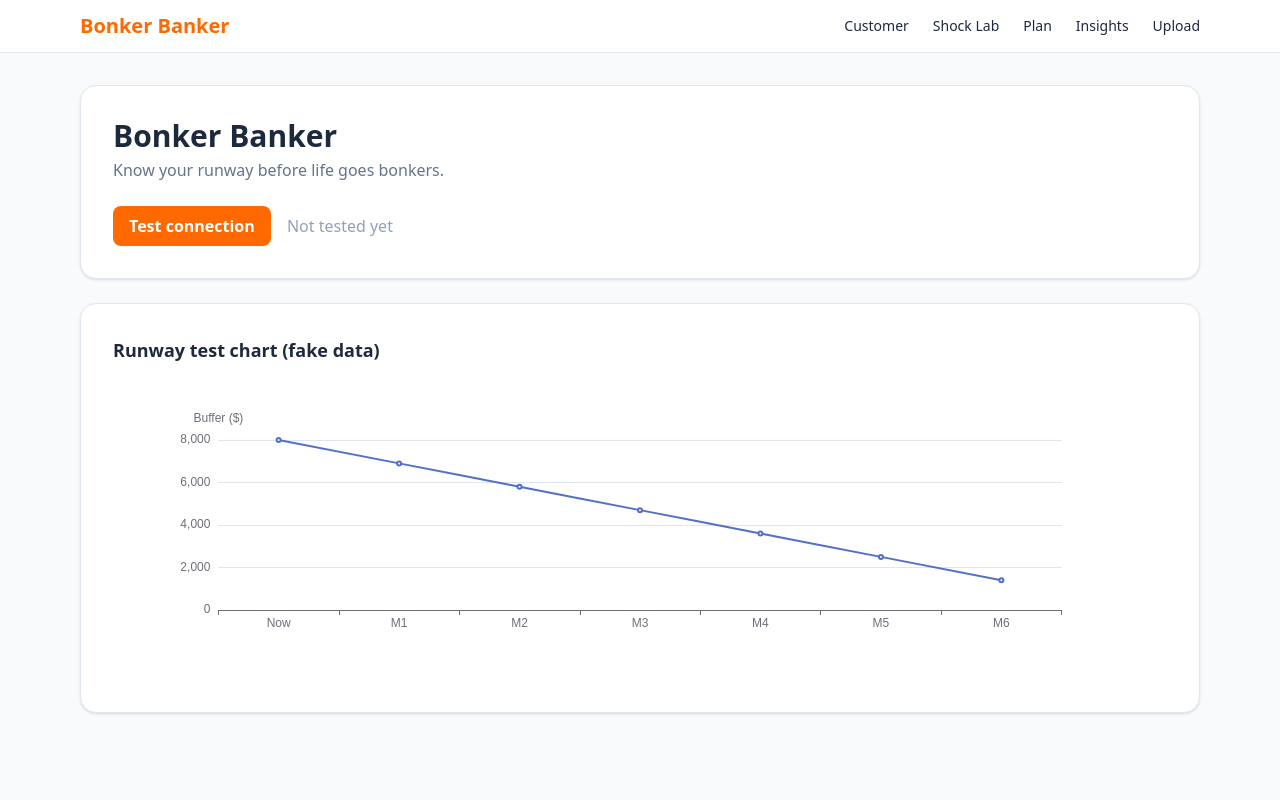
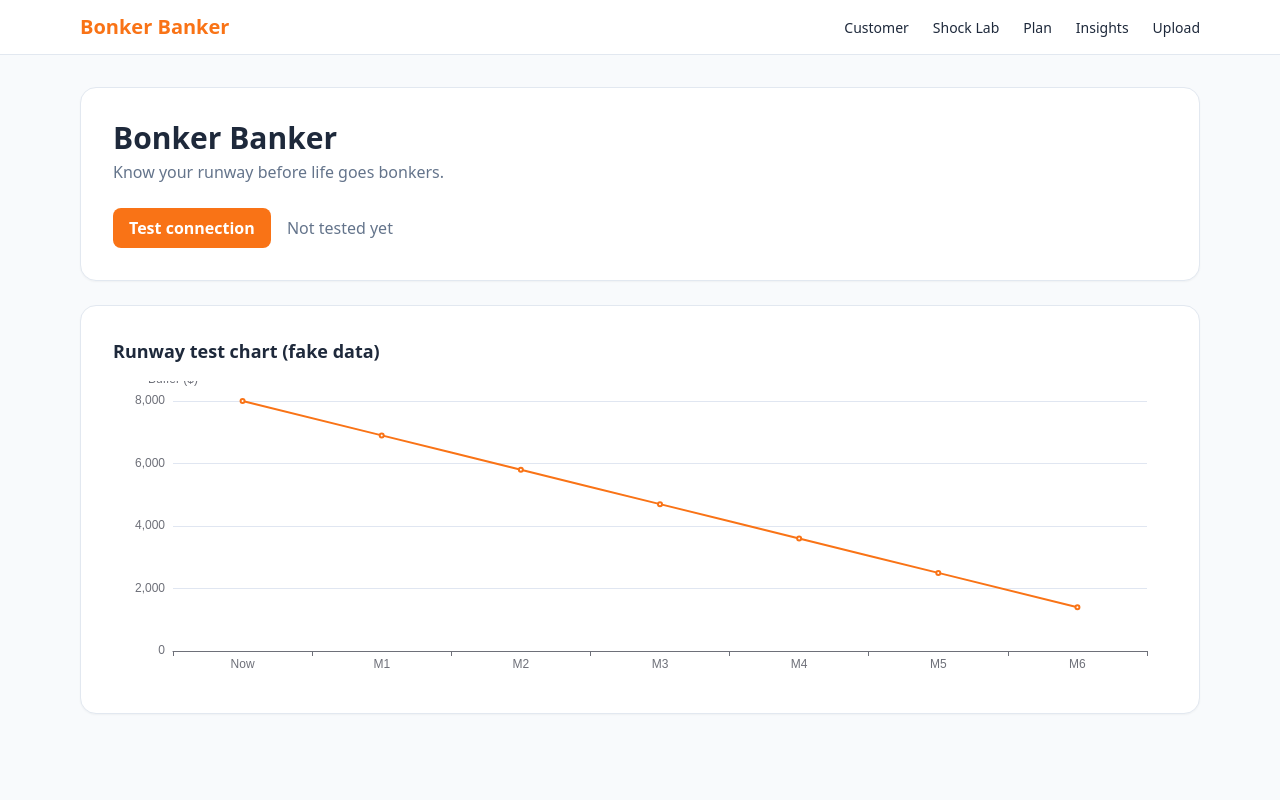
Before and after one commit to ImanuelChatur/bonker-banker, a Flask app: page / in a window 1280 px wide. Run offline with Flask 3, Linux system fonts and the light colour scheme.

Commit message:
refactored

```diff
--- a/backend/app.py
+++ b/backend/app.py
@@ -11,7 +11,7 @@ def create_app():
     # HTMX test: returns a small HTML snippet that gets swapped into the page
     @app.route("/health")
     def health():
-        return '<span class="text-emerald-600 font-semibold">Flask is connected ✓</span>'
+        return '<span class="status-ok">Flask is connected ✓</span>'
 
     return app
 
--- /dev/null
+++ b/backend/static/css/styles.css
@@ -0,0 +1,107 @@
+/* Bonker Banker — shared styles.
+   Tailwind handles one-off layout; reusable pieces and brand colors live here. */
+
+:root {
+  --brand: #f97316;          /* orange */
+  --brand-hover: #ea580c;
+  --ink: #1e293b;
+  --muted: #64748b;
+  --surface: #ffffff;
+  --page: #f8fafc;
+  --border: #e2e8f0;
+  --good: #059669;
+  --warn: #d97706;
+  --bad: #dc2626;
+  --radius: 1rem;
+}
+
+body {
+  background: var(--page);
+  color: var(--ink);
+  font-family: system-ui, -apple-system, "Segoe UI", Roboto, sans-serif;
+}
+
+/* ---------- Nav ---------- */
+.nav {
+  background: var(--surface);
+  border-bottom: 1px solid var(--border);
+}
+.nav-brand {
+  font-size: 1.25rem;
+  font-weight: 700;
+  color: var(--brand);
+}
+.nav-link {
+  font-size: 0.875rem;
+  font-weight: 500;
+  color: var(--ink);
+}
+.nav-link:hover,
+.nav-link.active {
+  color: var(--brand);
+}
+
+/* ---------- Cards ---------- */
+.card {
+  background: var(--surface);
+  border: 1px solid var(--border);
+  border-radius: var(--radius);
+  box-shadow: 0 1px 2px rgb(0 0 0 / 0.04);
+  padding: 2rem;
+}
+.card + .card {
+  margin-top: 1.5rem;
+}
+.card-title {
+  font-size: 1.125rem;
+  font-weight: 600;
+  margin-bottom: 1rem;
+}
+
+/* ---------- Metric tiles (income, bills, buffer, runway) ---------- */
+.metric-label {
+  font-size: 0.8rem;
+  color: var(--muted);
+  text-transform: uppercase;
+  letter-spacing: 0.04em;
+}
+.metric-value {
+  font-size: 1.75rem;
+  font-weight: 700;
+}
+.metric-value.good { color: var(--good); }
+.metric-value.warn { color: var(--warn); }
+.metric-value.bad  { color: var(--bad); }
+
+/* ---------- Buttons ---------- */
+.btn-primary {
+  background: var(--brand);
+  color: #fff;
+  font-weight: 600;
+  padding: 0.5rem 1rem;
+  border-radius: 0.5rem;
+  cursor: pointer;
+  transition: background 0.15s;
+}
+.btn-primary:hover {
+  background: var(--brand-hover);
+}
+
+/* ---------- Text helpers ---------- */
+.text-muted { color: var(--muted); }
+.status-ok  { color: var(--good); font-weight: 600; }
+
+/* ---------- Charts ---------- */
+.chart {
+  height: 300px;
+  width: 100%;
+}
+
+/* ---------- HTMX: fade in swapped content ---------- */
+.htmx-added {
+  opacity: 0;
+}
+.htmx-settling {
+  opacity: 1;
+  transition: opacity 0.2s;
+}
--- /dev/null
+++ b/backend/static/js/charts.js
@@ -0,0 +1,38 @@
+// Bonker Banker — chart helpers (Apache ECharts).
+// Any element like <div class="chart" data-chart='{...}'> is drawn automatically.
+
+const BB_COLORS = {
+  brand: "#f97316",
+  good: "#059669",
+  bad: "#dc2626",
+  muted: "#94a3b8",
+};
+
+// Line chart: labels on the x-axis, one or more named series.
+// series = [{ name: "Buffer", data: [...] }, ...]
+function renderLineChart(el, { labels, series, yName = "" }) {
+  const chart = echarts.init(el);
+  const palette = [BB_COLORS.brand, BB_COLORS.good, BB_COLORS.bad, BB_COLORS.muted];
+
+  chart.setOption({
+    color: palette,
+    tooltip: { trigger: "axis" },
+    legend: series.length > 1 ? { top: 0 } : undefined,
+    grid: { left: 60, right: 20, top: series.length > 1 ? 40 : 20, bottom: 30 },
+    xAxis: { type: "category", data: labels },
+    yAxis: { type: "value", name: yName },
+    series: series.map((s) => ({ type: "line", smooth: true, name: s.name, data: s.data })),
+  });
+
+  window.addEventListener("resize", () => chart.resize());
+  return chart;
+}
+
+// Draw every chart on the page that has a data-chart attribute.
+function initCharts(root = document) {
+  root.querySelectorAll("[data-chart]").forEach((el) => {
+    if (el.dataset.chartReady) return; // don't draw twice
+    renderLineChart(el, JSON.parse(el.dataset.chart));
+    el.dataset.chartReady = "1";
+  });
+}
--- /dev/null
+++ b/backend/static/js/main.js
@@ -0,0 +1,7 @@
+// Bonker Banker — page startup.
+
+// Draw charts on first load.
+document.addEventListener("DOMContentLoaded", () => initCharts());
+
+// Draw charts inside anything HTMX swaps in (e.g. an updated runway card).
+document.addEventListener("htmx:afterSwap", (e) => initCharts(e.target));
--- a/backend/templates/base.html
+++ b/backend/templates/base.html
@@ -5,21 +5,24 @@
   <meta name="viewport" content="width=device-width, initial-scale=1">
   <title>{% block title %}Bonker Banker{% endblock %}</title>
 
-  <!-- Tailwind (styling), HTMX (live updates), ECharts (charts) — all from CDNs, no build step -->
+  <!-- Libraries from CDNs, no build step -->
   <script src="https://cdn.jsdelivr.net/npm/@tailwindcss/browser@4"></script>
   <script src="https://unpkg.com/htmx.org@2.0.4"></script>
   <script src="https://cdn.jsdelivr.net/npm/echarts@5/dist/echarts.min.js"></script>
+
+  <!-- Our own styles -->
+  <link rel="stylesheet" href="{{ url_for('static', filename='css/styles.css') }}">
 </head>
-<body class="bg-slate-50 text-slate-800 min-h-screen">
-  <nav class="bg-white border-b border-slate-200">
+<body class="min-h-screen">
+  <nav class="nav">
     <div class="max-w-6xl mx-auto px-4 py-3 flex items-center justify-between">
-      <a href="/" class="text-xl font-bold text-orange-500">Bonker Banker</a>
-      <div class="flex gap-6 text-sm font-medium">
-        <a href="/" class="hover:text-orange-500">Customer</a>
-        <a href="#" class="hover:text-orange-500">Shock Lab</a>
-        <a href="#" class="hover:text-orange-500">Plan</a>
-        <a href="#" class="hover:text-orange-500">Insights</a>
-        <a href="#" class="hover:text-orange-500">Upload</a>
+      <a href="/" class="nav-brand">Bonker Banker</a>
+      <div class="flex gap-6">
+        <a href="/" class="nav-link">Customer</a>
+        <a href="#" class="nav-link">Shock Lab</a>
+        <a href="#" class="nav-link">Plan</a>
+        <a href="#" class="nav-link">Insights</a>
+        <a href="#" class="nav-link">Upload</a>
       </div>
     </div>
   </nav>
@@ -28,6 +31,9 @@
     {% block content %}{% endblock %}
   </main>
 
+  <!-- Our own scripts -->
+  <script src="{{ url_for('static', filename='js/charts.js') }}"></script>
+  <script src="{{ url_for('static', filename='js/main.js') }}"></script>
   {% block scripts %}{% endblock %}
 </body>
 </html>
--- a/backend/templates/index.html
+++ b/backend/templates/index.html
@@ -1,36 +1,24 @@
 {% extends "base.html" %}
 
 {% block content %}
-<div class="bg-white rounded-2xl shadow-sm border border-slate-200 p-8">
+<div class="card">
   <h1 class="text-3xl font-bold mb-1">Bonker Banker</h1>
-  <p class="text-slate-500 mb-6">Know your runway before life goes bonkers.</p>
+  <p class="text-muted mb-6">Know your runway before life goes bonkers.</p>
 
   <!-- HTMX test: clicking calls /health and swaps the reply into #status -->
-  <button
-    hx-get="/health"
-    hx-target="#status"
-    class="bg-orange-500 hover:bg-orange-600 text-white font-semibold px-4 py-2 rounded-lg">
+  <button hx-get="/health" hx-target="#status" class="btn-primary">
     Test connection
   </button>
-  <span id="status" class="ml-3 text-slate-400">Not tested yet</span>
+  <span id="status" class="ml-3 text-muted">Not tested yet</span>
 </div>
 
-<!-- ECharts test: placeholder chart with fake numbers -->
-<div class="bg-white rounded-2xl shadow-sm border border-slate-200 p-8 mt-6">
-  <h2 class="text-lg font-semibold mb-4">Runway test chart (fake data)</h2>
-  <div id="test-chart" style="height: 300px;"></div>
+<div class="card">
+  <h2 class="card-title">Runway test chart (fake data)</h2>
+  <!-- charts.js draws this automatically from the data-chart attribute -->
+  <div class="chart" data-chart='{
+    "labels": ["Now", "M1", "M2", "M3", "M4", "M5", "M6"],
+    "yName": "Buffer ($)",
+    "series": [{ "name": "Buffer", "data": [8000, 6900, 5800, 4700, 3600, 2500, 1400] }]
+  }'></div>
 </div>
 {% endblock %}
-
-{% block scripts %}
-<script>
-  const chart = echarts.init(document.getElementById("test-chart"));
-  chart.setOption({
-    tooltip: { trigger: "axis" },
-    xAxis: { type: "category", data: ["Now", "M1", "M2", "M3", "M4", "M5", "M6"] },
-    yAxis: { type: "value", name: "Buffer ($)" },
-    series: [{ type: "line", smooth: true, data: [8000, 6900, 5800, 4700, 3600, 2500, 1400] }]
-  });
-  window.addEventListener("resize", () => chart.resize());
-</script>
-{% endblock %}
```
